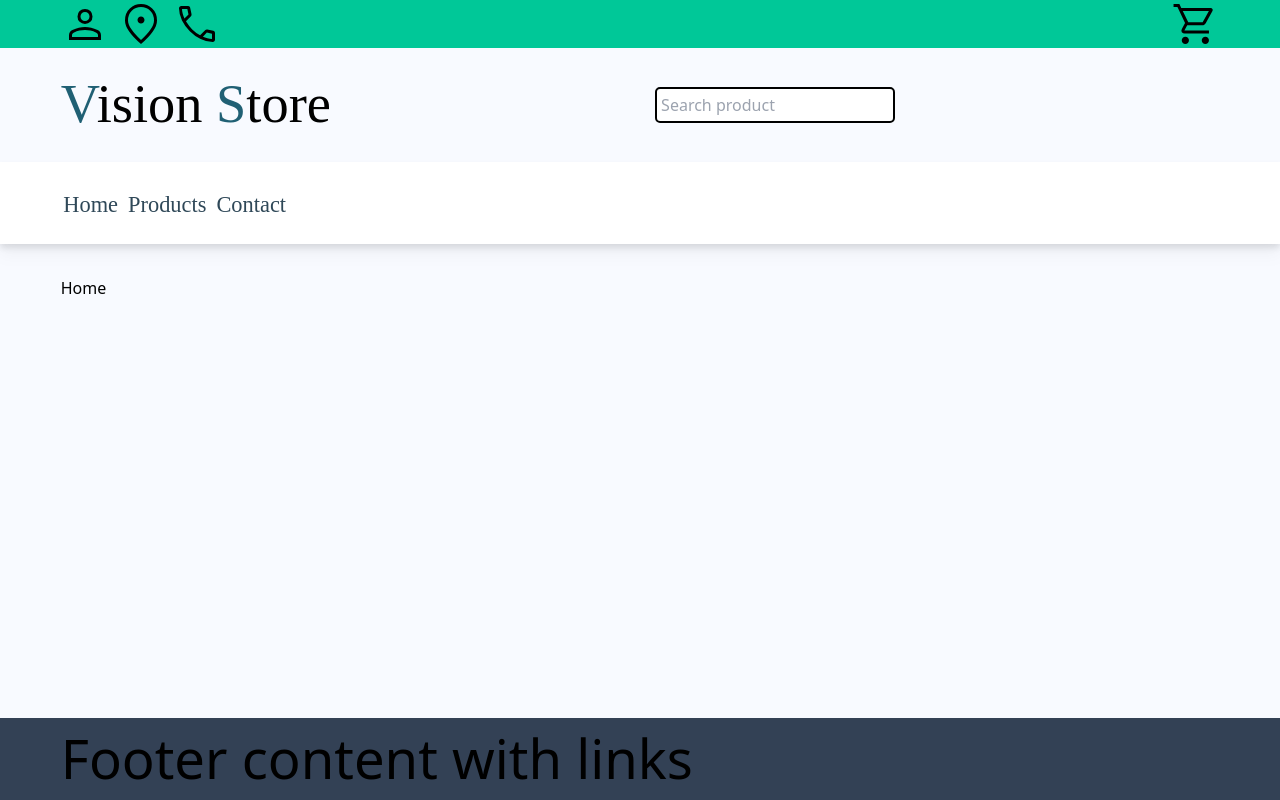
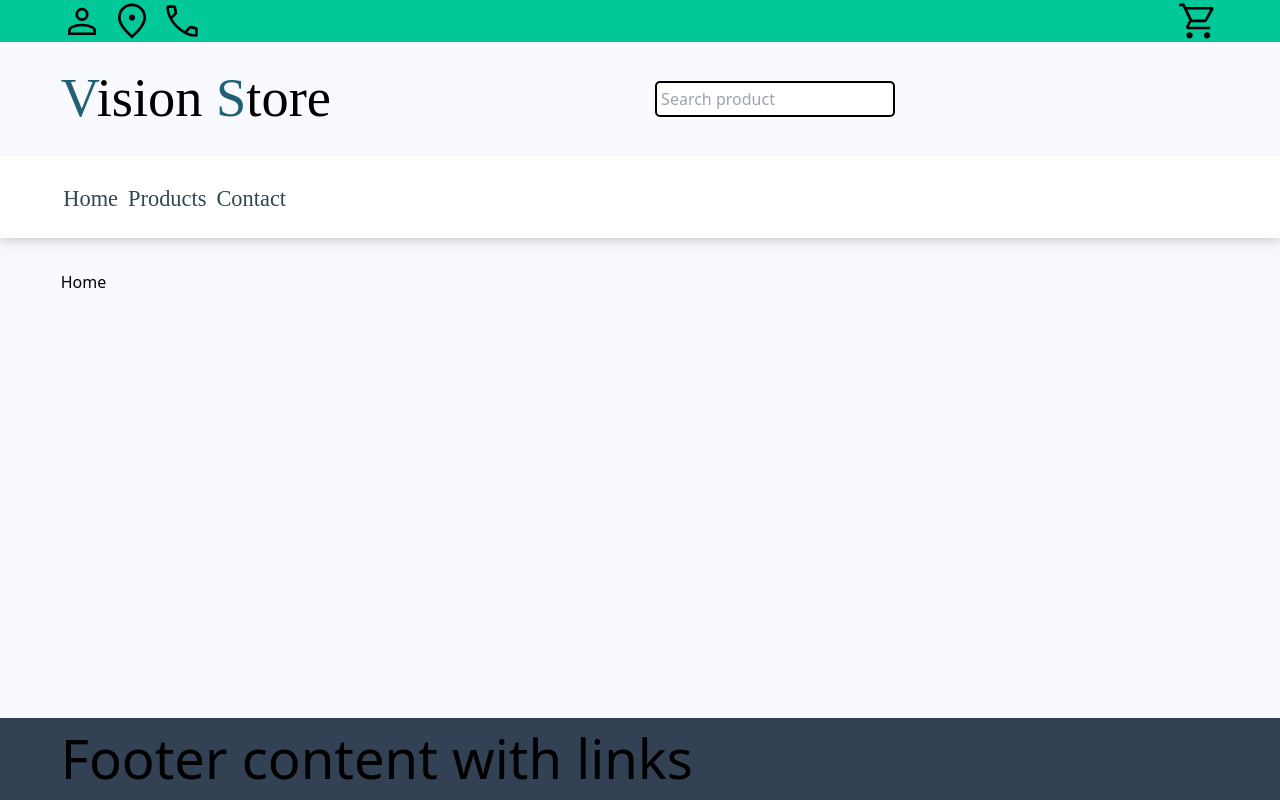
Before and after one commit to LAakerberg/online-shop-project, a React (Vite) app: page / in a window 1280 px wide. Built offline with nearby package versions, Linux system fonts and the light colour scheme.

Commit message:
Added icons style

```diff
--- a/src/index.css
+++ b/src/index.css
@@ -96,21 +96,12 @@
   margin: 0px;
 }
 
-/* button {
-  border: 1px solid black;
-  padding: 0.6em 1.2em;
-  font-size: 1em;
-  font-weight: 500;
-  font-family: Oswald;
-  background-color: #00c898;
-  cursor: pointer;
-  transition: border-color 0.25s;
+/* Icons styles */
+
+.icons {
+  width: 42px;
+  height: 42px;
 }
-button:hover {
-  background-color: #ff0000;
-  color: #f8faff;
-  border-color: #646cff;
-} */
 
 /* STYLE */
 
```
